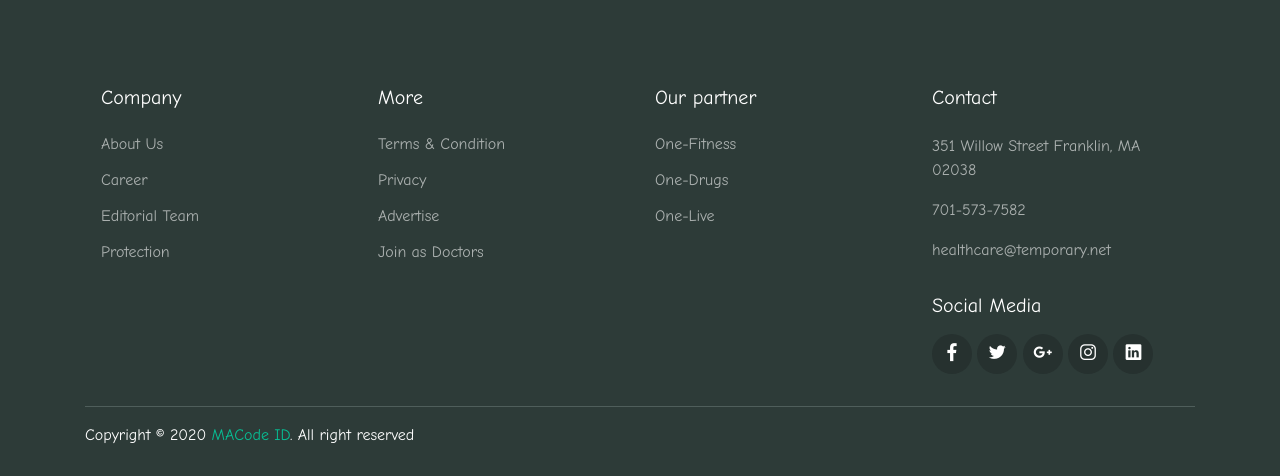
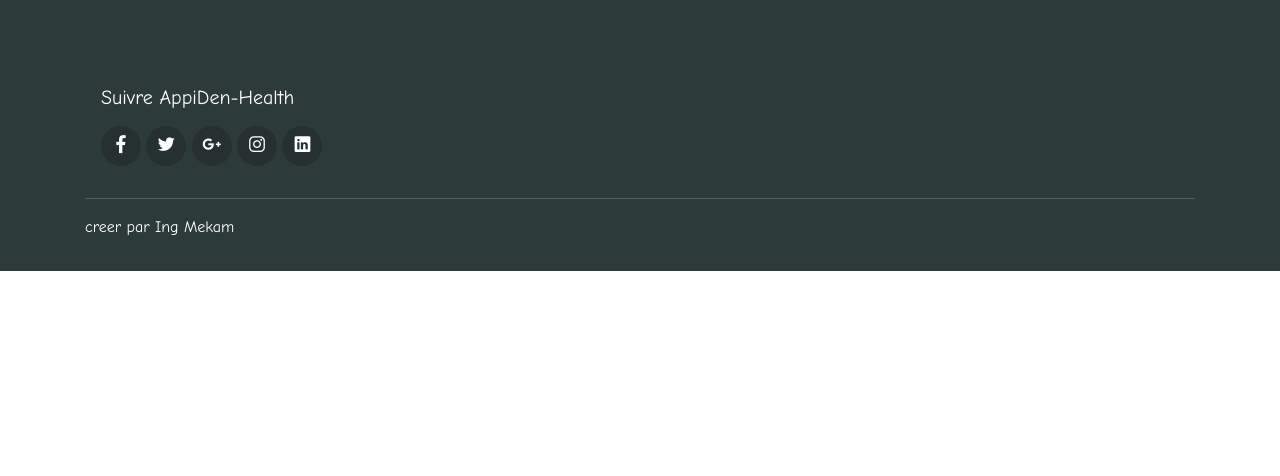
Before and after one commit to Nickaomine/AppiDen-Sant-, a plain HTML site: page html/blog-details.html in a window 1280 px wide. Shown: the part 2386-2862 px from the top of the page. After the commit the page ends 2657 px from the top, so only its background shows below. Drawn offline with Linux system fonts and the light colour scheme; files whose address does not match are found by name.

```diff
--- a/html/blog-details.html
+++ b/html/blog-details.html
@@ -237,38 +237,7 @@
     <div class="container">
       <div class="row px-md-3">
         <div class="col-sm-6 col-lg-3 py-3">
-          <h5>Company</h5>
-          <ul class="footer-menu">
-            <li><a href="#">About Us</a></li>
-            <li><a href="#">Career</a></li>
-            <li><a href="#">Editorial Team</a></li>
-            <li><a href="#">Protection</a></li>
-          </ul>
-        </div>
-        <div class="col-sm-6 col-lg-3 py-3">
-          <h5>More</h5>
-          <ul class="footer-menu">
-            <li><a href="#">Terms & Condition</a></li>
-            <li><a href="#">Privacy</a></li>
-            <li><a href="#">Advertise</a></li>
-            <li><a href="#">Join as Doctors</a></li>
-          </ul>
-        </div>
-        <div class="col-sm-6 col-lg-3 py-3">
-          <h5>Our partner</h5>
-          <ul class="footer-menu">
-            <li><a href="#">One-Fitness</a></li>
-            <li><a href="#">One-Drugs</a></li>
-            <li><a href="#">One-Live</a></li>
-          </ul>
-        </div>
-        <div class="col-sm-6 col-lg-3 py-3">
-          <h5>Contact</h5>
-          <p class="footer-link mt-2">351 Willow Street Franklin, MA 02038</p>
-          <a href="#" class="footer-link">701-573-7582</a>
-          <a href="#" class="footer-link">healthcare@temporary.net</a>
-
-          <h5 class="mt-3">Social Media</h5>
+          <h5>Suivre AppiDen-Health</h5>
           <div class="footer-sosmed mt-3">
             <a href="#" target="_blank"><span class="mai-logo-facebook-f"></span></a>
             <a href="#" target="_blank"><span class="mai-logo-twitter"></span></a>
@@ -278,12 +247,10 @@
           </div>
         </div>
       </div>
-
       <hr>
-
-      <p id="copyright">Copyright &copy; 2020 <a href="https://macodeid.com/" target="_blank">MACode ID</a>. All right reserved</p>
-    </div> <!-- .container -->
-  </footer> <!-- .page-footer -->
+      <p id="copyright">creer par Ing Mekam</p>
+    </div>
+  </footer>
 
   <script src="../assets/js/jquery-3.5.1.min.js"></script>
 
```
Also changed, not shown: html/blog.html (+4 -37 lines), html/registre.html (+1 -1 lines).
